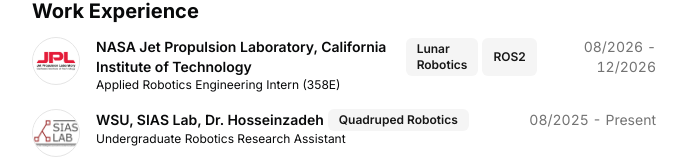
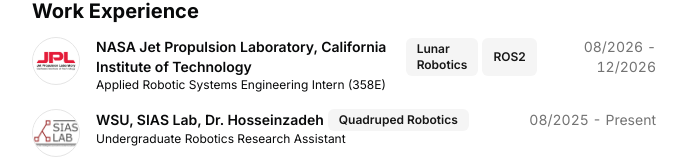
Before and after one commit to sangregoriokimpo/personalwebsite, a Next.js app: page / in a window 1280 px wide. Shown: the part 403-570 px from the top of the page, without its empty margins (296-983 px from the left). Built offline with nearby package versions, Linux system fonts and the light colour scheme.

Commit message:
feat: update resume again bruh

```diff
--- a/src/data/resume.tsx
+++ b/src/data/resume.tsx
@@ -73,7 +73,7 @@
       href: "https://www.jpl.nasa.gov/",
       badges: ["Lunar Robotics","ROS2"],
       location: "Pasadena, CA",
-      title: "Applied Robotics Engineering Intern (358E)",
+      title: "Applied Robotic Systems Engineering Intern (358E)",
       logoUrl: "/jpllogo.jpg",
       start: "08/2026",
       end: "12/2026",
```
